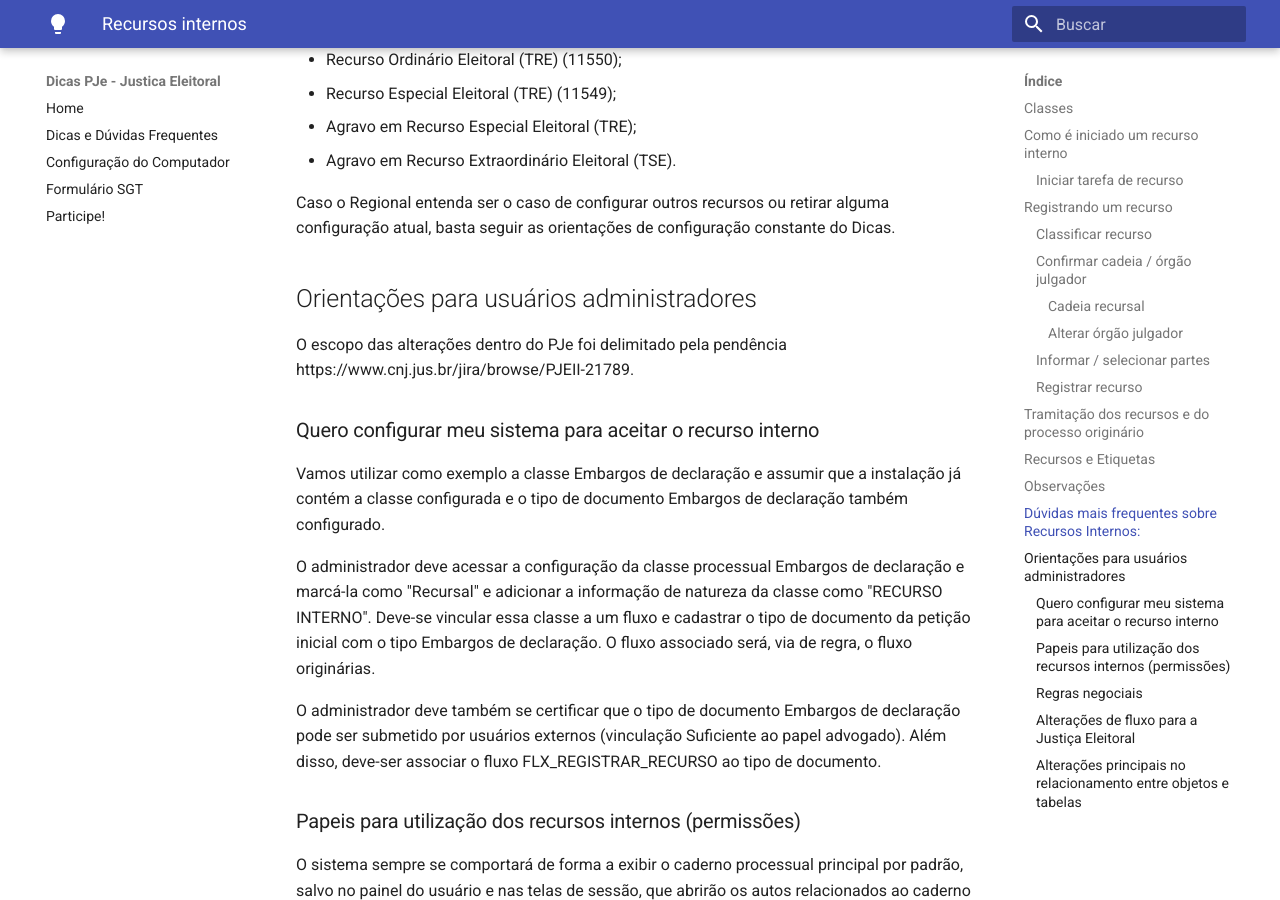
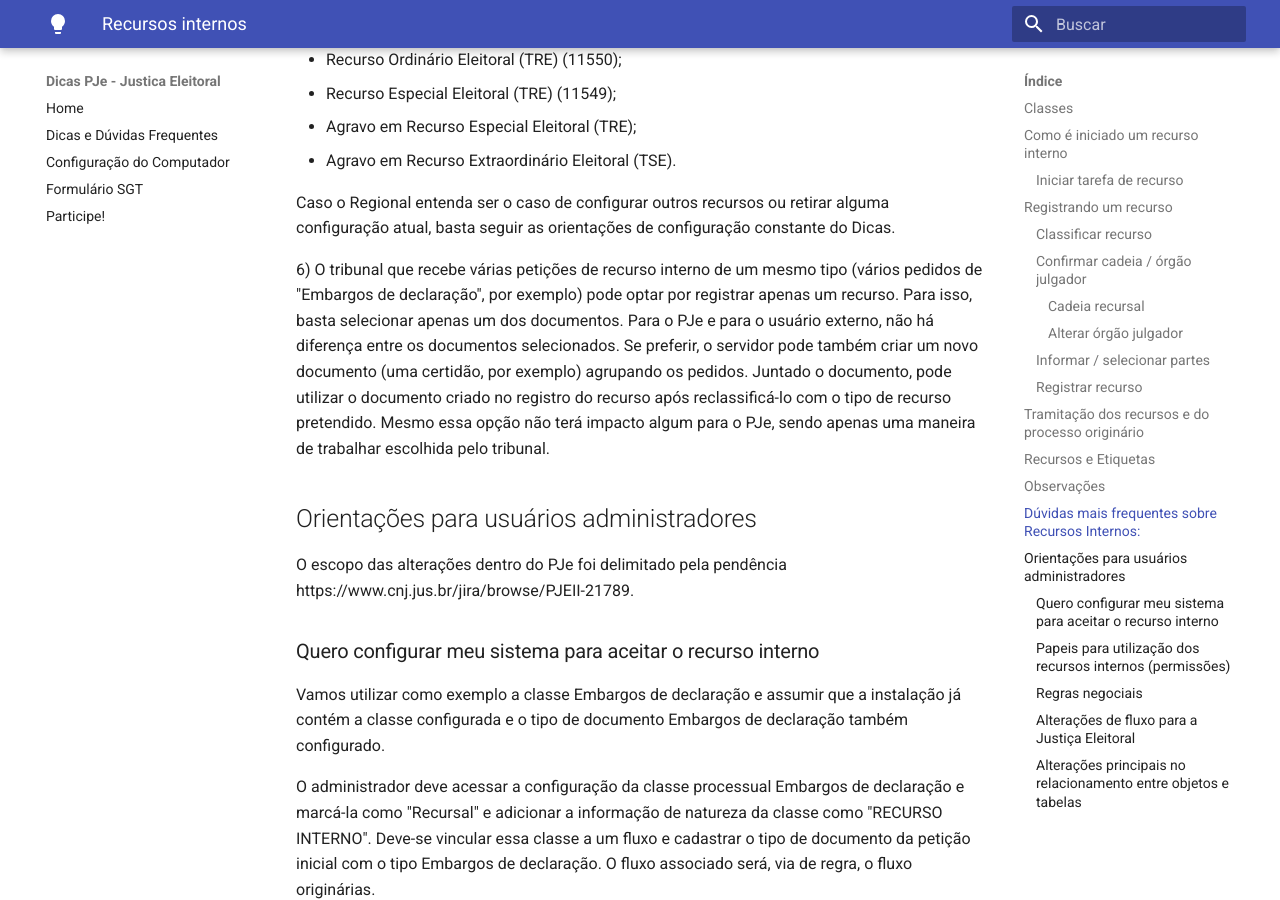
Before and after one commit to PJeJE/dicas_versao_1, an MkDocs documentation site: the page built from docs/recursos.md, in a window 1280 px wide and 900 px high, scrolled down 18892 px. Built offline with MkDocs 1.6.1 and Material for MkDocs 9.7.7, drawn with Linux system fonts in a browser that asks for light colours; nearby versions of some CDN libraries.

Commit message:
Update recursos.md

```diff
--- a/docs/recursos.md
+++ b/docs/recursos.md
@@ -249,6 +249,8 @@ A solução para os autos suplementares é outra e está em fase de testes e reg
 
 Caso o Regional entenda ser o caso de configurar outros recursos ou retirar alguma configuração atual, basta seguir as orientações de configuração constante do Dicas.
 
+6) O tribunal que recebe várias petições de recurso interno de um mesmo tipo (vários pedidos de "Embargos de declaração", por exemplo) pode optar por registrar apenas um recurso. Para isso, basta selecionar apenas um dos documentos. Para o PJe e para o usuário externo, não há diferença entre os documentos selecionados. Se preferir, o servidor pode também criar um novo documento (uma certidão, por exemplo) agrupando os pedidos. Juntado o documento, pode utilizar o documento criado no registro do recurso após reclassificá-lo com o tipo de recurso pretendido. Mesmo essa opção não terá impacto algum para o PJe, sendo apenas uma maneira de trabalhar escolhida pelo tribunal.
+
 
 ## Orientações para usuários administradores
 
```
